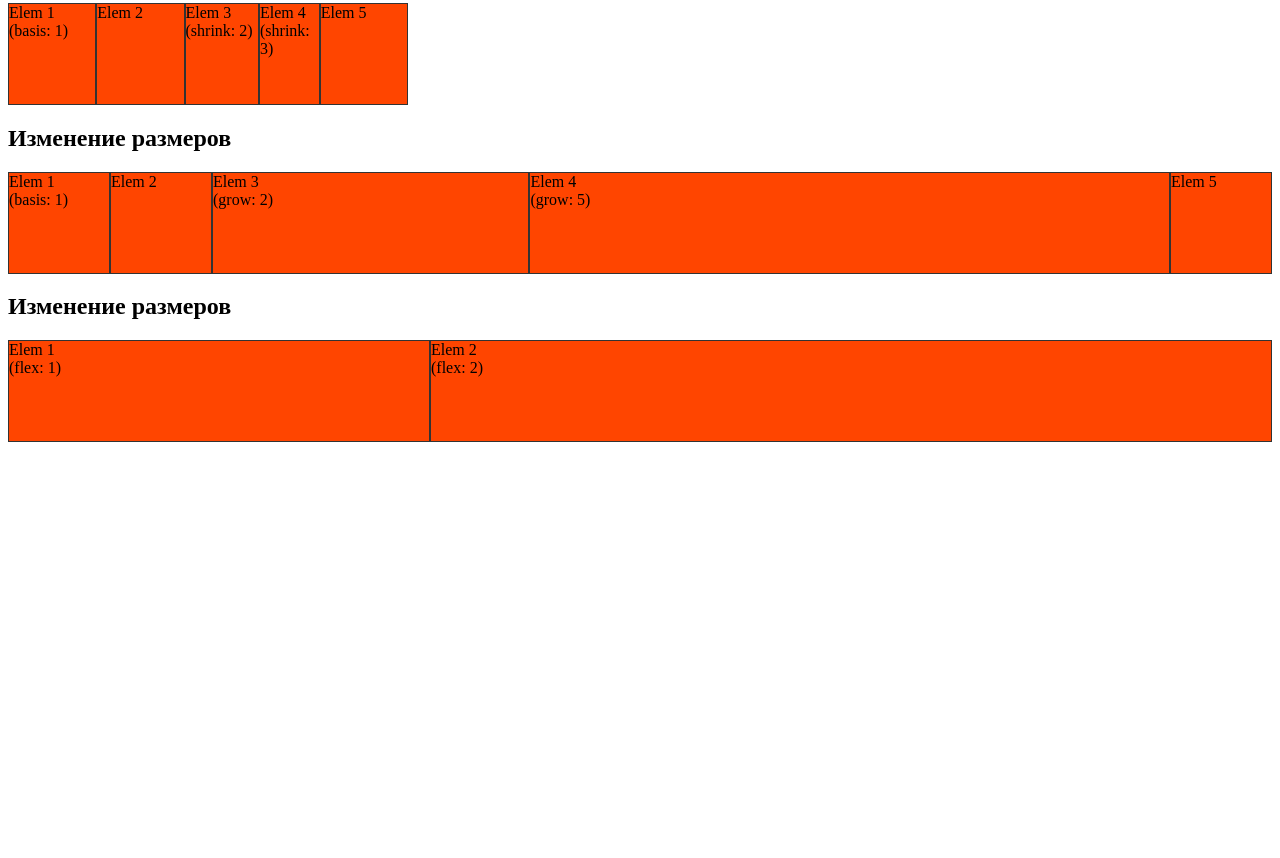
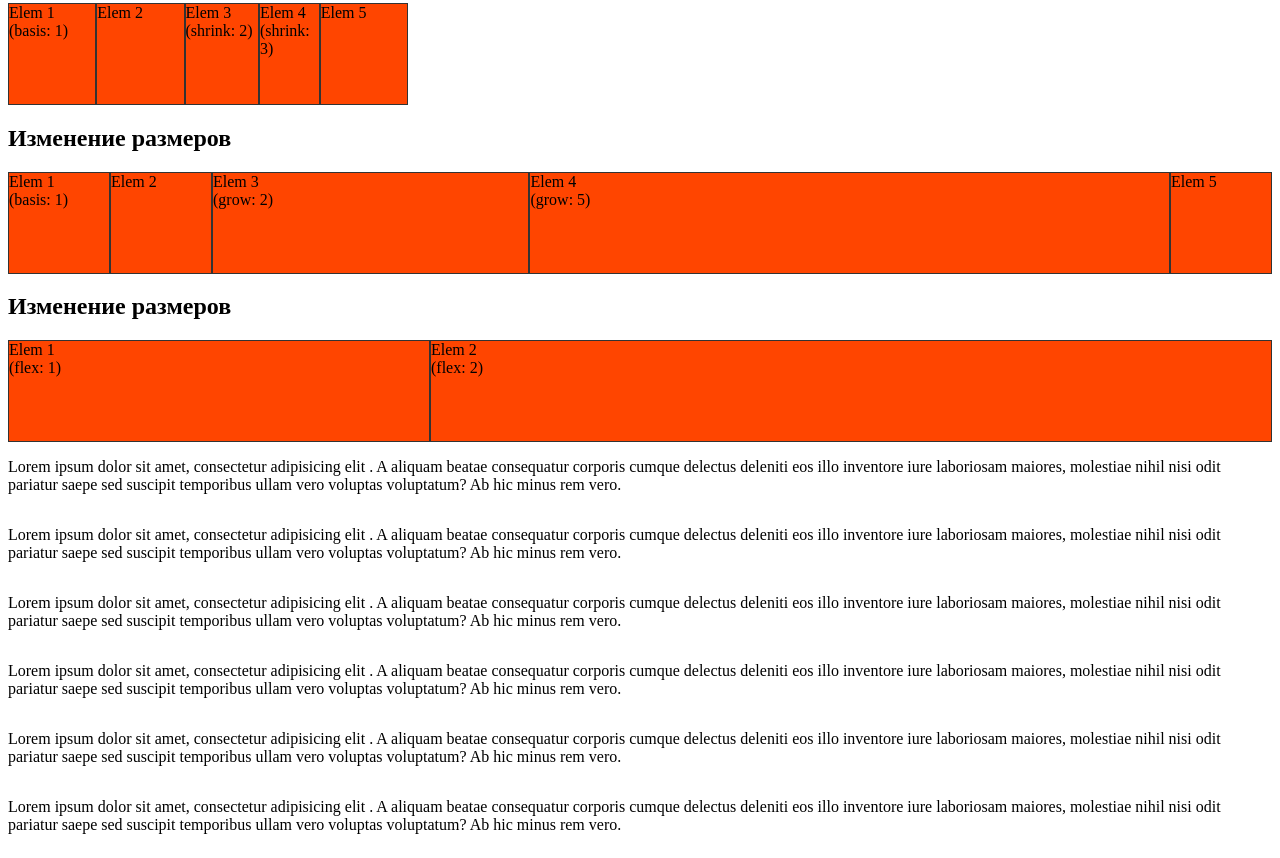
Before and after one commit to immortal727/html-css, a plain HTML site: page flexbox/flexbox.html in a window 1280 px wide. Shown: the part 3011-3869 px from the top of the page. Before the commit the page ends 3461 px from the top, so only its background shows below. Drawn offline with Linux system fonts and the light colour scheme.

Commit message:
lesson 6++

```diff
--- a/flexbox/flexbox.css
+++ b/flexbox/flexbox.css
@@ -145,3 +145,11 @@ flex-basis: auto
 .flex-2 {
     flex: 2;
 }
+
+
+
+
+.container {
+    display: flex;
+    flex-wrap: wrap;
+}
--- a/flexbox/flexbox.html
+++ b/flexbox/flexbox.html
@@ -106,5 +106,59 @@
     <div class="flex-2">Elem 2 <br> (flex: 2)</div>
 </div>
 
+
+<div class="container">
+    <p>
+        Lorem ipsum dolor sit amet, consectetur adipisicing elit
+        . A aliquam beatae consequatur corporis cumque delectus
+        deleniti eos illo inventore iure laboriosam maiores,
+        molestiae nihil nisi odit pariatur saepe sed suscipit
+        temporibus ullam vero voluptas voluptatum? Ab hic minus
+        rem vero.
+    </p>
+    <p>
+        Lorem ipsum dolor sit amet, consectetur adipisicing elit
+        . A aliquam beatae consequatur corporis cumque delectus
+        deleniti eos illo inventore iure laboriosam maiores,
+        molestiae nihil nisi odit pariatur saepe sed suscipit
+        temporibus ullam vero voluptas voluptatum? Ab hic minus
+        rem vero.
+    </p>
+    <p>
+        Lorem ipsum dolor sit amet, consectetur adipisicing elit
+        . A aliquam beatae consequatur corporis cumque delectus
+        deleniti eos illo inventore iure laboriosam maiores,
+        molestiae nihil nisi odit pariatur saepe sed suscipit
+        temporibus ullam vero voluptas voluptatum? Ab hic minus
+        rem vero.
+    </p>
+    <p>
+        Lorem ipsum dolor sit amet, consectetur adipisicing elit
+        . A aliquam beatae consequatur corporis cumque delectus
+        deleniti eos illo inventore iure laboriosam maiores,
+        molestiae nihil nisi odit pariatur saepe sed suscipit
+        temporibus ullam vero voluptas voluptatum? Ab hic minus
+        rem vero.
+    </p>
+    <p>
+        Lorem ipsum dolor sit amet, consectetur adipisicing elit
+        . A aliquam beatae consequatur corporis cumque delectus
+        deleniti eos illo inventore iure laboriosam maiores,
+        molestiae nihil nisi odit pariatur saepe sed suscipit
+        temporibus ullam vero voluptas voluptatum? Ab hic minus
+        rem vero.
+    </p>
+    <p>
+        Lorem ipsum dolor sit amet, consectetur adipisicing elit
+        . A aliquam beatae consequatur corporis cumque delectus
+        deleniti eos illo inventore iure laboriosam maiores,
+        molestiae nihil nisi odit pariatur saepe sed suscipit
+        temporibus ullam vero voluptas voluptatum? Ab hic minus
+        rem vero.
+    </p>
+</div>
+
+
+
 </body>
 </html>
```
Also changed, not shown: 1 other file.
